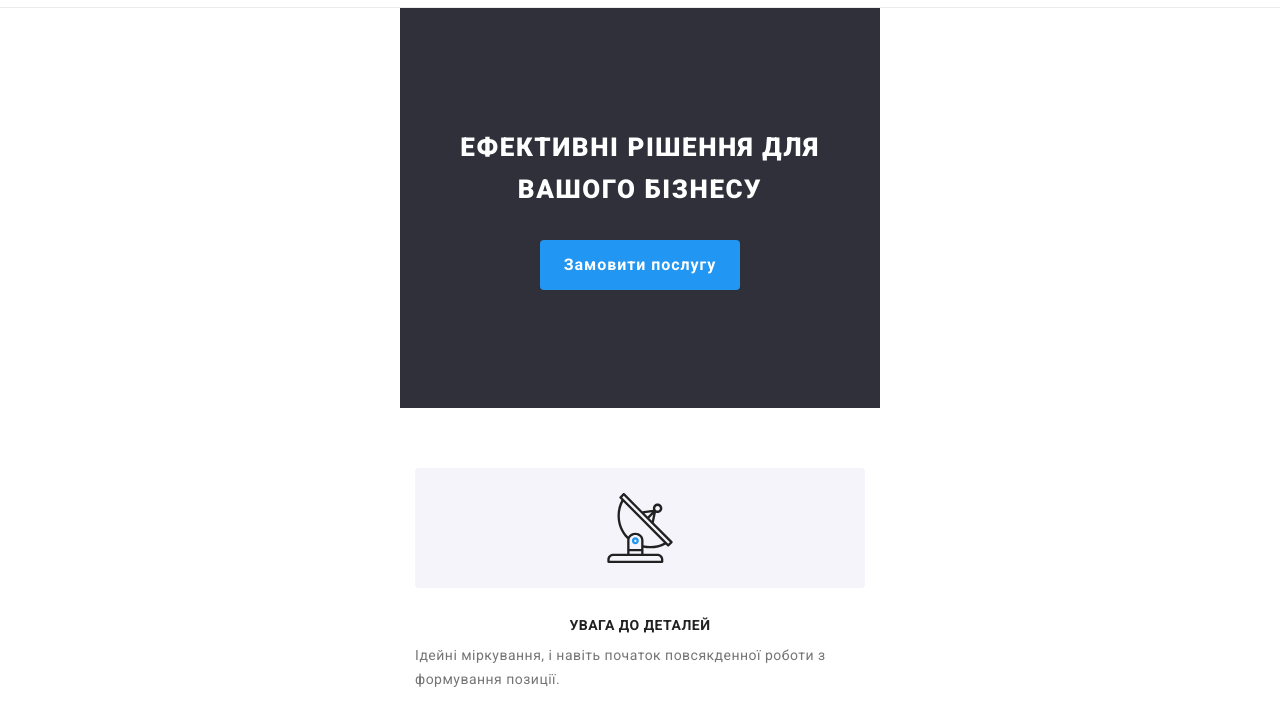
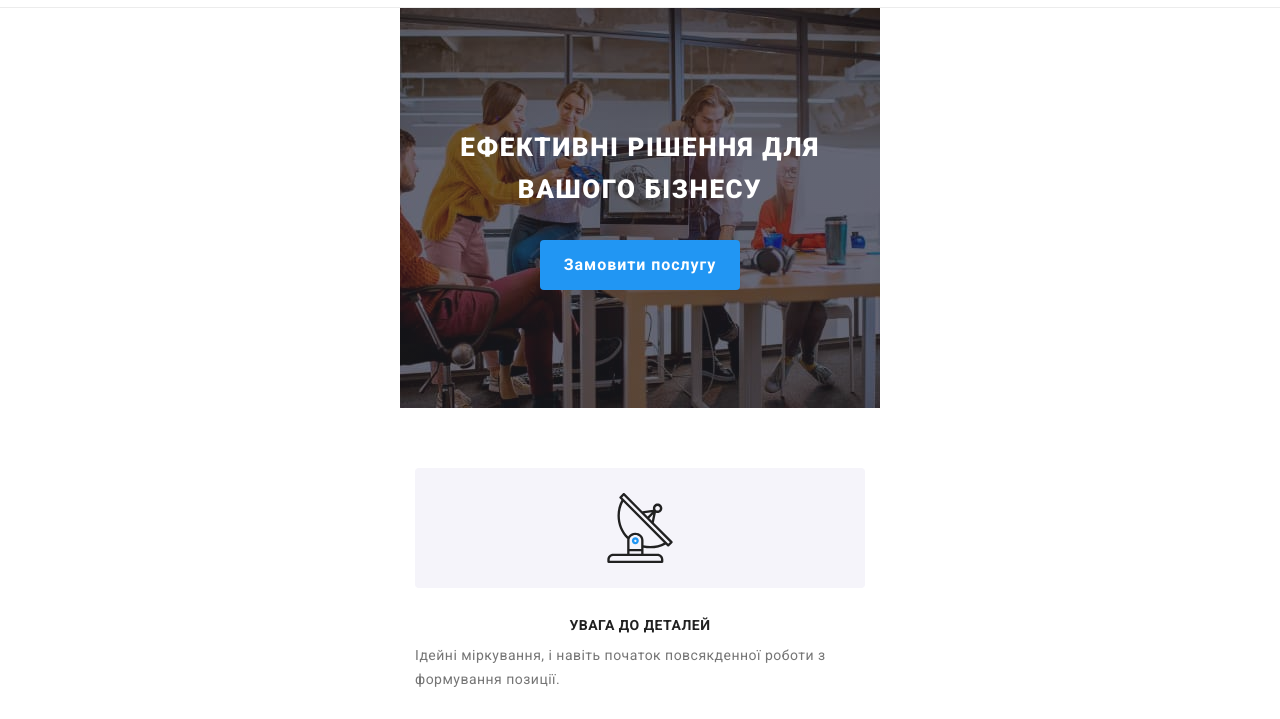
Before and after one commit to bavariya/goit-markup-hw-08, a plain HTML site: page index.html in a window 1280 px wide. Shown: the part 53-772 px from the top of the page. Drawn offline with nearby package versions, Linux system fonts and the light colour scheme; files that its build step writes are made by us from their sources.

Commit message:
Update _hero-studio.scss

```diff
--- a/sass/layout/_hero-studio.scss
+++ b/sass/layout/_hero-studio.scss
@@ -7,7 +7,7 @@
     margin: 0 auto;
     height: 400px;
     background-image: linear-gradient(to right, rgba(47, 48, 58, 0.4), rgba(47, 48, 58, 0.4)),
-        url(./images/hero/Hero-mobile.jpg);
+        url(../images/hero/Hero-mobile.jpg);
     background-repeat: no-repeat;
     background-position: center;
     background-size: cover;
```
